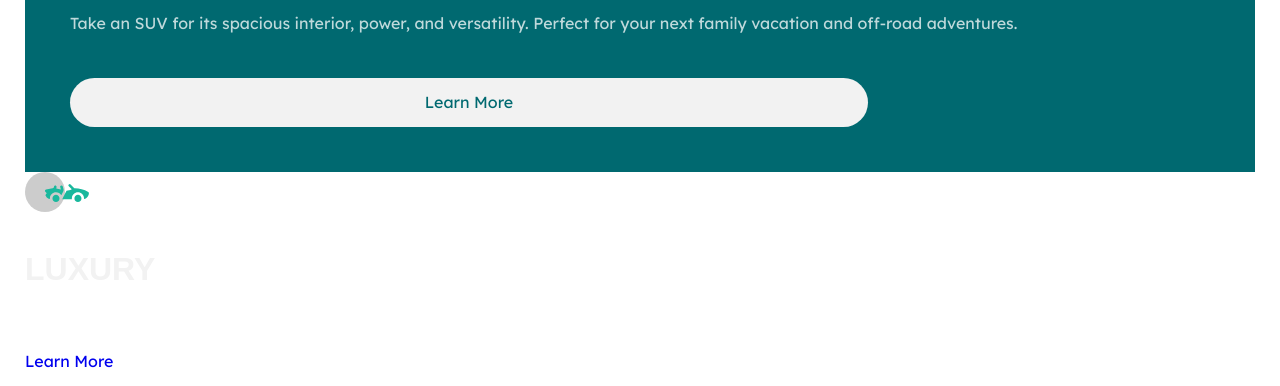
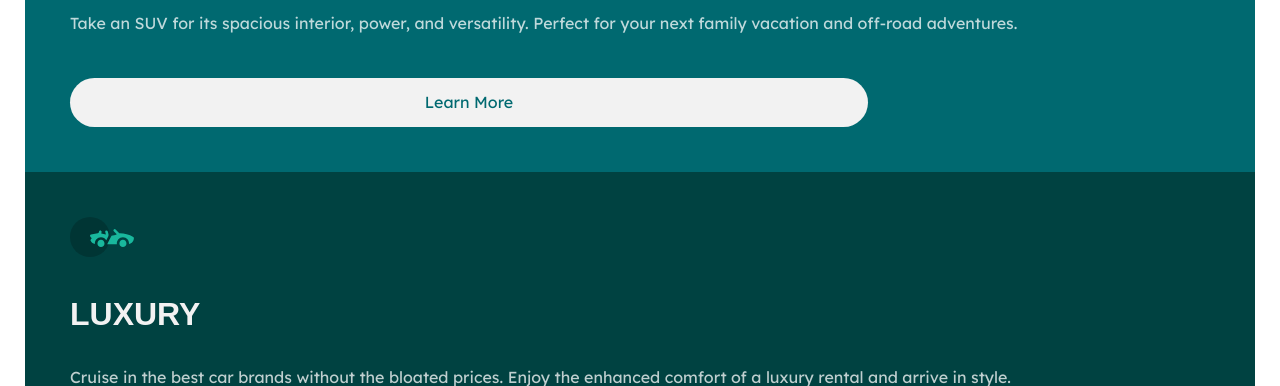
Before and after one commit to Gabriel707Alves/Cards-de-Carros, a plain HTML site: page index.html in a window 1280 px wide. Shown: the part 566-952 px from the top of the page. Drawn offline with Linux system fonts and the light colour scheme; a web font is replaced by a local one.

Commit message:
Finalizado a sessão de carros de Luxo

```diff
--- a/style.css
+++ b/style.css
@@ -76,3 +76,23 @@ main{
     text-align: center;
     color: var(--Cyan-800);
 }
+
+
+
+/* Sessão de carros de LUXO */
+#luxury{
+    background-color: var(--Green-950);
+    padding: 45px;
+}
+
+#luxury > a{
+    display: block;
+    background-color: var(--bg_tittle_button_color);
+    border: none;
+    margin: 40px 0px 0px 0px;
+    padding: 10px 25px;
+    border-radius: 50px;
+    width: 70%;
+    text-align: center;
+    color: var(--Green-950);
+}
```
Also changed, not shown: index.html (+3 -0 lines).
